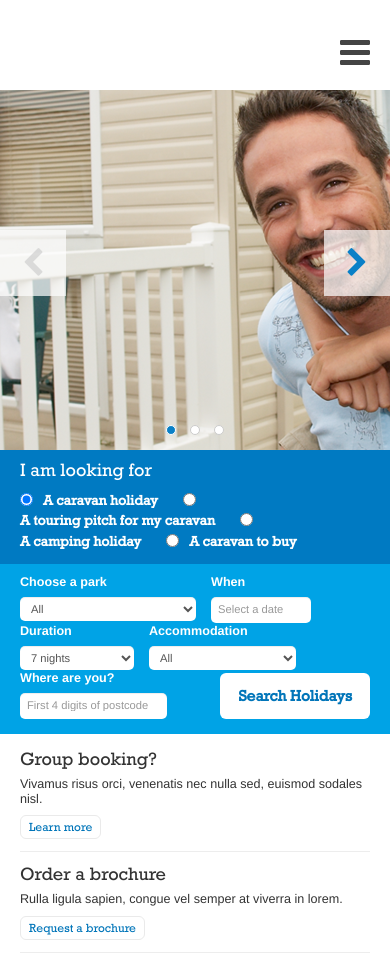
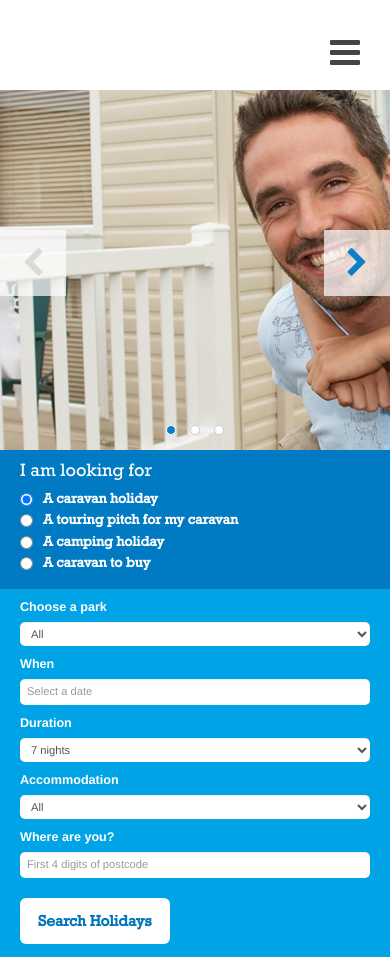
Before and after one commit to Gunzalez/Valtech-Holidays, a plain HTML site: page index.html in a window 390 px wide. Shown: the top 957 px of the page. Drawn offline with nearby package versions, Linux system fonts and the light colour scheme.

Commit message:
Holiday search form is not responsive

```diff
--- a/css/valtech.css
+++ b/css/valtech.css
@@ -78,6 +78,9 @@ body {
 .strip.blue {
   background-color: #00a3e6;
 }
+.strip.dark-blue {
+  background-color: #007ac2;
+}
 .strip.padded {
   padding: 15px 0;
 }
@@ -102,8 +105,10 @@ body {
   }
 }
 
-.header {
+.header .row > [class^="col-"],
+.header .row > [class^=" col-"] {
   height: 90px;
+  position: relative;
 }
 
 .main-navigation {
@@ -111,7 +116,7 @@ body {
   padding: 0;
   list-style: none;
   position: absolute;
-  left: 0;
+  left: 10px;
   bottom: 10px;
 }
 .main-navigation li {
@@ -149,7 +154,7 @@ body {
 .aux-navigation {
   position: absolute;
   top: 10px;
-  right: 0;
+  right: 10px;
 }
 .aux-navigation .site-search {
   position: relative;
@@ -322,12 +327,13 @@ body {
 }
 .holiday-search .top-row {
   font-family: Rockwell;
-  background-color: #007ac2;
   padding: 10px 0;
 }
 .holiday-search .top-row h3 {
-  float: left;
   padding-right: 20px;
+}
+.holiday-search .top-row .input-group {
+  padding-bottom: 3px;
 }
 .holiday-search .top-row .radio-group {
   float: left;
@@ -342,6 +348,7 @@ body {
   line-height: 110%;
   min-height: auto;
   cursor: pointer;
+  margin-top: -2px;
 }
 .holiday-search .top-row input[type="radio"] {
   cursor: pointer;
@@ -349,47 +356,86 @@ body {
   float: left;
   position: static;
 }
+@media (min-width: 480px) {
+  .holiday-search .top-row .input-group {
+    float: left;
+  }
+}
+@media (min-width: 960px) {
+  .holiday-search .top-row h3 {
+    float: left;
+  }
+}
 .holiday-search .bottom-row {
   content: "";
   clear: both;
   display: block;
   overflow: auto;
-  padding: 10px 0 15px 0;
+  padding: 10px 0 5px 0;
 }
-.holiday-search .bottom-row .grouped-inputs {
-  float: left;
-  padding-right: 15px;
+.holiday-search .bottom-row label {
+  display: block;
+  font-size: 0.9em;
 }
-.holiday-search .bottom-row .grouped-inputs:nth-last-child(1) {
-  float: right;
-  padding-right: 0;
-}
-.holiday-search .bottom-row .grouped-inputs .submit-btn {
+.holiday-search .bottom-row .submit-btn {
   font-size: 1.1em;
   font-weight: bold;
   color: #0175b9;
   padding: 12px 18px;
   border: none;
+  margin: 10px 0 10px 0;
+}
+@media (min-width: 480px) and (max-width: 960px) {
+  .holiday-search .bottom-row .submit-btn {
+    display: block;
+    clear: left;
+  }
+}
+@media (min-width: 960px) {
+  .holiday-search .bottom-row .submit-btn {
     margin-top: 3px;
+    float: right;
   }
-.holiday-search .bottom-row label {
+}
+.holiday-search .bottom-row .input-group {
+  padding-bottom: 10px;
   display: block;
-  font-size: 0.9em;
 }
-.holiday-search .bottom-row .park {
+.holiday-search .bottom-row .input-group .form-control {
+  float: none;
+}
+.holiday-search .bottom-row .input-group .form-control:last-child {
+  -webkit-border-radius: 5px;
+  -moz-border-radius: 5px;
+  border-radius: 5px;
+}
+@media (min-width: 480px) {
+  .holiday-search .bottom-row .input-group {
+    float: left;
+    padding: 0 15px 10px 0;
+    display: table;
+  }
+  .holiday-search .bottom-row .input-group .form-control {
+    float: left;
+  }
+  .holiday-search .bottom-row .input-group .submit-btn {
+    clear: left;
+  }
+  .holiday-search .bottom-row .input-group .park {
     width: 176px;
   }
-.holiday-search .bottom-row .date {
+  .holiday-search .bottom-row .input-group .date {
     width: 100px;
   }
-.holiday-search .bottom-row .duration {
+  .holiday-search .bottom-row .input-group .duration {
     width: 114px;
   }
-.holiday-search .bottom-row .accommodation {
+  .holiday-search .bottom-row .input-group .accommodation {
     width: 147px;
   }
-.holiday-search .bottom-row .location {
+  .holiday-search .bottom-row .input-group .location {
     width: 147px;
+  }
 }
 
 .newsletter-form {
@@ -431,7 +477,6 @@ body {
   margin-right: -10px;
   margin-left: -10px;
 }
-
 .gutter-20 > [class^="col-"],
 .gutter-20 > [class^=" col-"] {
   padding-right: 10px;
@@ -471,10 +516,14 @@ body {
   }
   .row .copy {
     padding: 12px;
-    height: 160px;
+    height: 150px;
     position: relative;
     border: 1px solid #eaeaea;
     margin-bottom: 30px;
+  }
+  .row .copy h3 {
+    font-size: 1.2em;
+    padding-bottom: 5px;
   }
   .row .copy .cta {
     position: absolute;
--- a/index.html
+++ b/index.html
@@ -24,6 +24,8 @@
 <div class="page">
     <div class="strip white">
         <div class="container header">
+            <div class="row gutter-20">
+                <div class="col-sm-12">
                     <ul class="main-navigation">
                         <li><a href="#" class="blue btn"><i class="fa fa-fw" aria-hidden="true"></i> One</a></li>
                         <li><a href="#" class="green btn"><i class="fa fa-fw" aria-hidden="true"></i> Two</a></li>
@@ -41,6 +43,8 @@
                         </ul>
                     </div>
                     <a href="#menu" class="mobile-navigation-button" aria-hidden="true"><i class="fa fa-bars"></i></a>
+                </div>
+            </div>
         </div>
     </div>
     <div class="carousel">
@@ -61,20 +65,38 @@
     </div>
     <div class="strip blue">
         <form id="holiday-search" name="holiday-search" class="holiday-search" action="#" method="post">
-                <div class="top-row">
+            <div class="strip dark-blue top-row">
                 <div class="container">
+                    <div class="row gutter-20">
+                        <div class="col-sm-12">
                             <h3>I am looking for</h3>
                             <div class="radio-group">
-                            <input type="radio" name="radio-button" value="x" checked id="radio-x"> <label for="radio-x">A caravan holiday</label>
-                            <input type="radio" name="radio-button" value="y" id="radio-y"> <label for="radio-y">A touring pitch for my caravan</label>
-                            <input type="radio" name="radio-button" value="z" id="radio-z"> <label for="radio-z">A camping holiday</label>
-                            <input type="radio" name="radio-button" value="k" id="radio-k"> <label for="radio-k">A caravan to buy</label>
+                                <div class="input-group">
+                                    <input type="radio" name="radio-button" value="x" checked id="radio-x">
+                                    <label for="radio-x">A caravan holiday</label>
+                                </div>
+                                <div class="input-group">
+                                    <input type="radio" name="radio-button" value="y" id="radio-y">
+                                    <label for="radio-y">A touring pitch for my caravan</label>
+                                </div>
+                                <div class="input-group">
+                                    <input type="radio" name="radio-button" value="z" id="radio-z">
+                                    <label for="radio-z">A camping holiday</label>
+                                </div>
+                                <div class="input-group">
+                                    <input type="radio" name="radio-button" value="k" id="radio-k">
+                                    <label for="radio-k">A caravan to buy</label>
+                                </div>
+                            </div>
+                        </div>
                     </div>
                 </div>
             </div>
             <div class="bottom-row">
                 <div class="container">
-                        <div class="grouped-inputs">
+                    <div class="row gutter-20">
+                        <div class="col-sm-12">
+                            <div class="input-group">
                                 <label for="location">Choose a park</label>
                                 <select id="park" name="park" class="form-control park">
                                     <option value="all" selected="selected">All</option>
@@ -82,11 +104,11 @@
                                     <option value="none">None</option>
                                 </select>
                             </div>
-                        <div class="grouped-inputs">
+                            <div class="input-group">
                                 <label for="date">When</label>
                                 <input type="text" name="date" class="form-control date" id="date" value="" placeholder="Select a date" />
                             </div>
-                        <div class="grouped-inputs">
+                            <div class="input-group">
                                 <label for="duration">Duration</label>
                                 <select id="duration" class="form-control duration" name="duration">
                                     <option value="7 nights" selected="selected">7 nights</option>
@@ -94,7 +116,7 @@
                                     <option value="one night">1 night</option>
                                 </select>
                             </div>
-                        <div class="grouped-inputs">
+                            <div class="input-group">
                                 <label for="accommodation">Accommodation</label>
                                 <select id="accommodation" class="form-control accommodation" name="accommodation">
                                     <option value="all" selected="selected">All</option>
@@ -102,12 +124,12 @@
                                     <option value="none">None</option>
                                 </select>
                             </div>
-                        <div class="grouped-inputs">
+                            <div class="input-group">
                                 <label for="location">Where are you?</label>
                                 <input type="text" name="location" class="form-control location" id="location" value="" placeholder="First 4 digits of postcode" />
                             </div>
-                        <div class="grouped-inputs">
                             <button class="btn btn-default submit-btn">Search Holidays</button>
+                        </div>
                     </div>
                 </div>
             </div>
```
Lines whose indentation alone changed are shown as unchanged.
